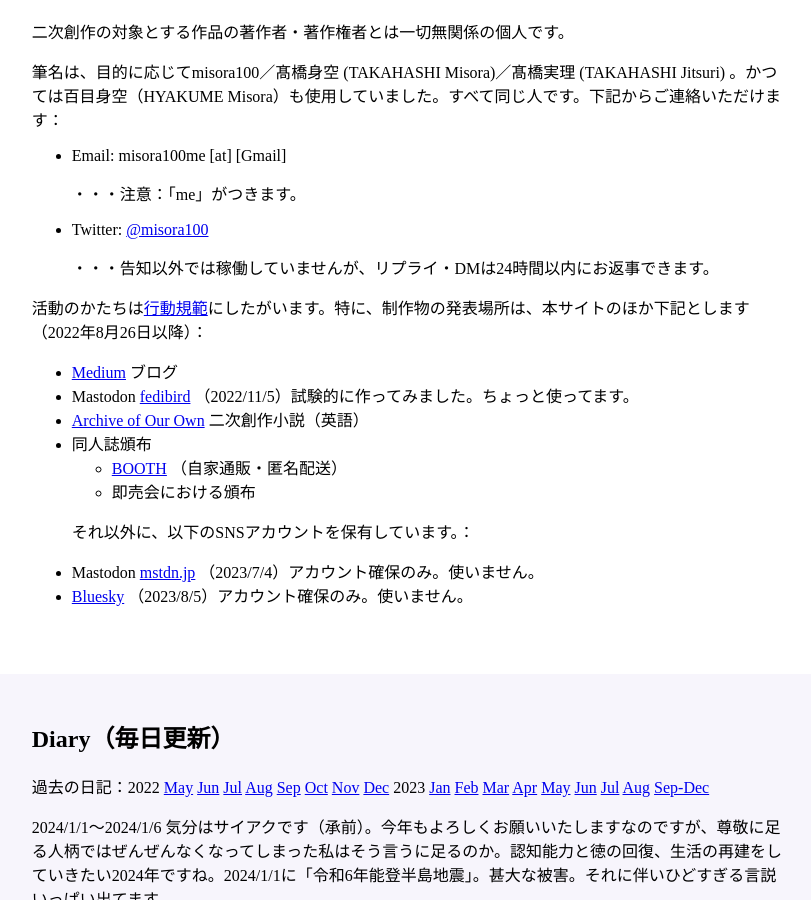
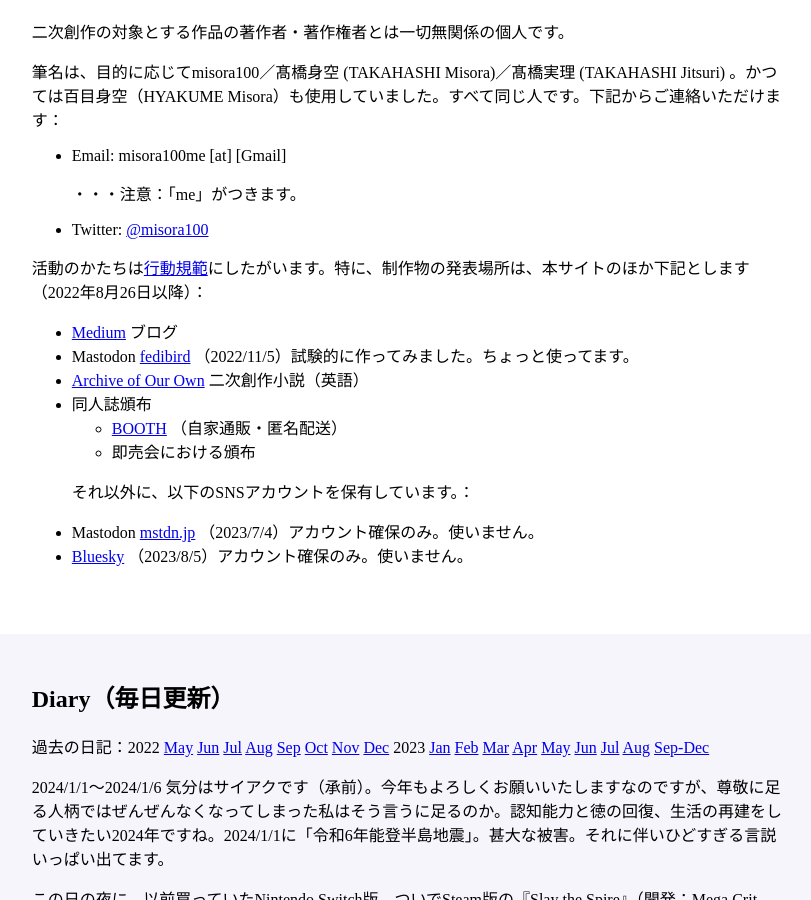
Before and after one commit to misora100/misora100.github.io, a Jekyll site: the page index.html, which Jekyll copies as it is, in a window 1280 px wide and 900 px high, scrolled down 545 px. Shown: the whole window, without its empty margins (229-1040 px from the left). Built offline with Jekyll 4.4.1, drawn with Linux system fonts in a browser that asks for light colours.

Commit message:
Update index.html

```diff
--- a/index.html
+++ b/index.html
@@ -36,7 +36,7 @@
         <p>筆名は、目的に応じてmisora100／髙橋身空 (TAKAHASHI Misora)／髙橋実理 (TAKAHASHI Jitsuri) 。かつては百目身空（HYAKUME Misora）も使用していました。すべて同じ人です。下記からご連絡いただけます：</p>
         <ul>
             <li>Email: misora100me [at] [Gmail] <p>・・・注意：「me」がつきます。</p></li>
-            <li>Twitter: <a href="https://twitter.com/misora100">@misora100</a> <p>・・・告知以外では稼働していませんが、リプライ・DMは24時間以内にお返事できます。</p></li>
+            <li>Twitter: <a href="https://twitter.com/misora100">@misora100</a></li>
         </ul>
         <p>活動のかたちは<a href="https://misora100.github.io/other/coc.html">行動規範</a>にしたがいます。特に、制作物の発表場所は、本サイトのほか下記とします（2022年8月26日以降）：</p>
         <ul>
```
